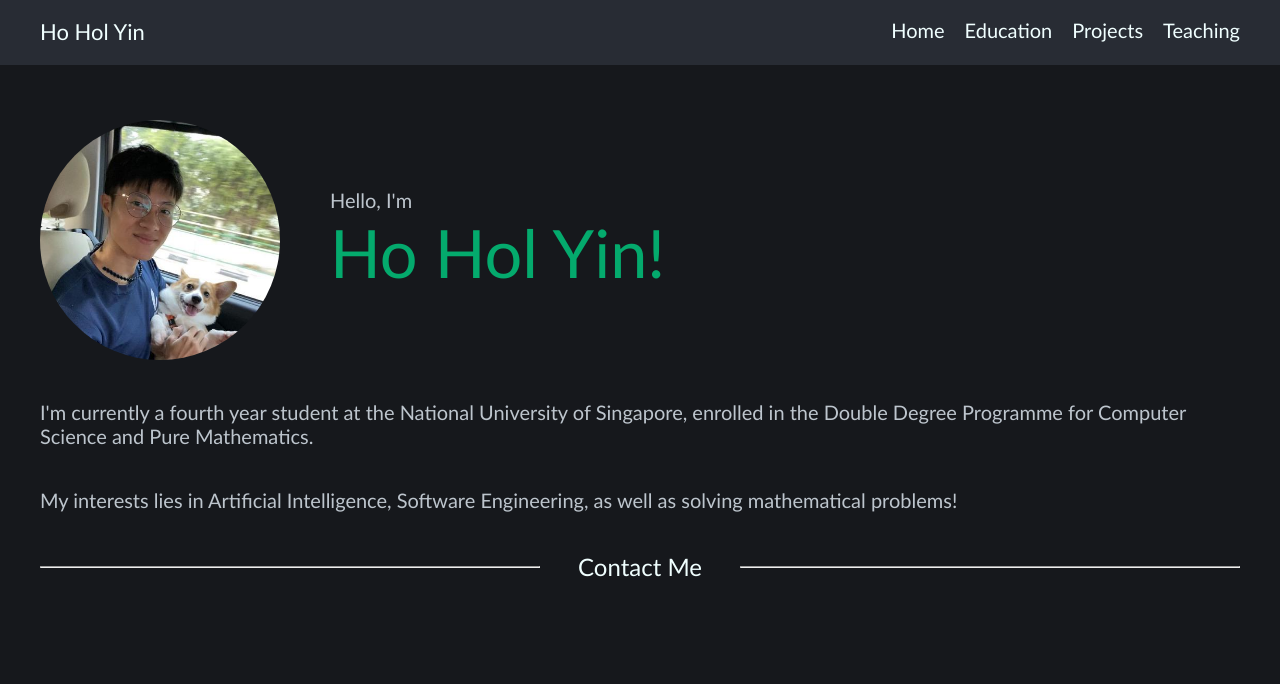
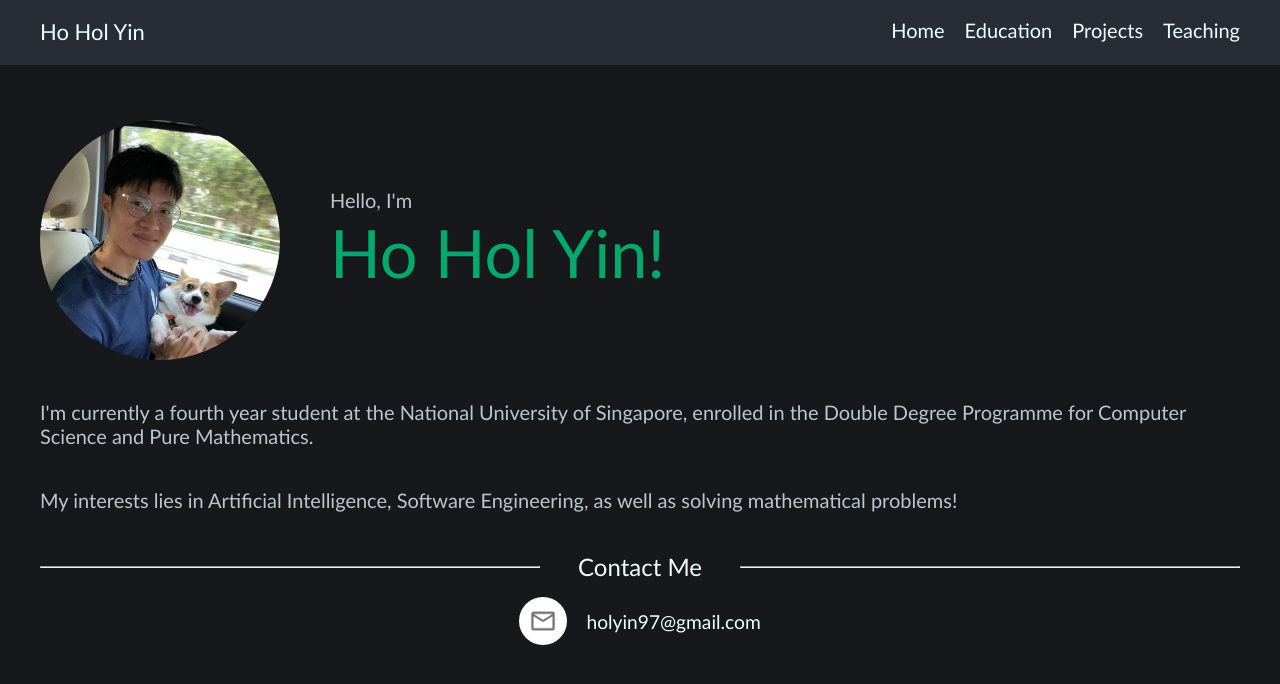
Before and after one commit to hoholyin/personal-website, a React (Create React App) app: page / in a window 1280 px wide. Shown: the top 684 px of the page. Built offline with nearby package versions, Linux system fonts and the light colour scheme.

Commit message:
complete contact bar

```diff
--- a/public/index.html
+++ b/public/index.html
@@ -24,7 +24,7 @@
       work correctly both with client-side routing and a non-root public URL.
       Learn how to configure a non-root public URL by running `npm run build`.
     -->
-    <title>React App</title>
+    <title>Ho Hol Yin</title>
   </head>
   <body>
     <noscript>You need to enable JavaScript to run this app.</noscript>
--- a/src/components/contactBar/webContactBar.css
+++ b/src/components/contactBar/webContactBar.css
@@ -27,3 +27,37 @@
     font-family: Lato;
     font-size: 1.5em;
 }
+
+.web-email-container {
+    display: flex;
+    flex-direction: row;
+    justify-content: center;
+    padding-top: 1em;
+    padding-bottom: 1em;
+}
+
+.web-email-address-container {
+    padding-left: 1em;
+    font-family: Lato;
+    font-size: 1.2em;
+    display: flex;
+    flex-direction: row;
+    align-items: center;
+}
+
+.web-email-icon {
+    background-color: azure;
+    border-radius: 50%;
+    width: 3em;
+    height: 3em;
+}
+
+.web-email {
+    color: azure;
+}
+
+.web-email:hover {
+    color: #04AA6D;
+    text-decoration-line: underline;
+    cursor: pointer;
+}
--- a/src/components/contactBar/webContactBar.js
+++ b/src/components/contactBar/webContactBar.js
@@ -1,5 +1,6 @@
 import React from "react";
 import "./webContactBar.css";
+import emailIcon from "../../images/email.png";
 
 const WebContactBar = (props) => {
     return (
@@ -13,6 +14,12 @@
                     <hr className="web-contact-header-line" />
                 </div>
             </div>
+            <div className="web-email-container">
+                <img className="web-email-icon" src={emailIcon} alt="email icon"/>
+                <div className="web-email-address-container">
+                    <a href="mailto:holyin97@gmail.com" className="web-email">holyin97@gmail.com</a>
+                </div>
+            </div>
         </div>
     )
 }
```
Also changed, not shown: src/images/email.png (added).
